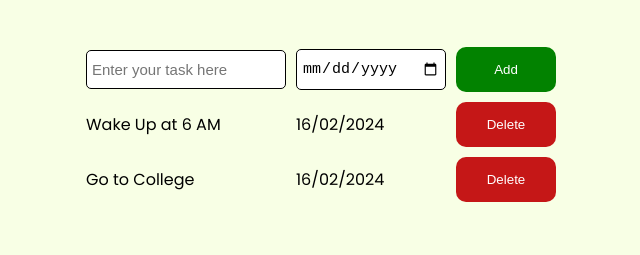
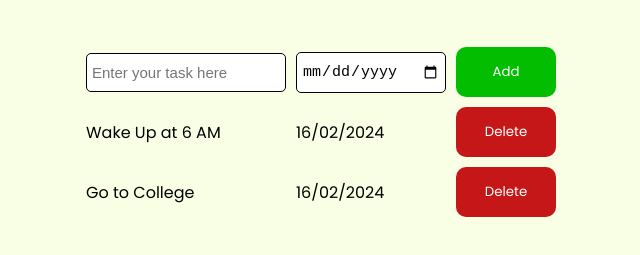
Before and after one commit to krRaviongit/ToDo-App-Project, a plain HTML site: page index.html in a window 1280 px wide. Shown: the part 153-408 px from the top of the page, without its empty margins (319-959 px from the left). Drawn offline with Linux system fonts and the light colour scheme.

Commit message:
feat: enhance button styles with font family, background color changes, and hover effects

```diff
--- a/style.css
+++ b/style.css
@@ -31,19 +31,32 @@ body{
 
 }
 .btn-delete{
+  font-family: "Poppins", serif;
   background-color: rgb(197, 23, 23);
   color: white;
   border: none;
   border-radius: 10px;
   padding: 15px 0px;
   cursor: pointer;
+  transition: all 0.2s ease-in;
 }
 .btn-todo{
-  background-color: rgb(2, 130, 0);
+  font-family: "Poppins", serif;
+  background-color: rgb(3, 189, 0);
   color: white;
   border: none;
   border-radius: 10px;
   padding: 15px 0px;
   cursor: pointer;
+  transition: all 0.2s ease-in;
+}
+.btn-todo:hover{
+  transform: scale(1.05);
+  background-color: rgb(15, 111, 25);
 
 }
+.btn-delete:hover{
+  transform: scale(1.05);
+  background-color: rgb(111, 18, 15);
+
+}
```
